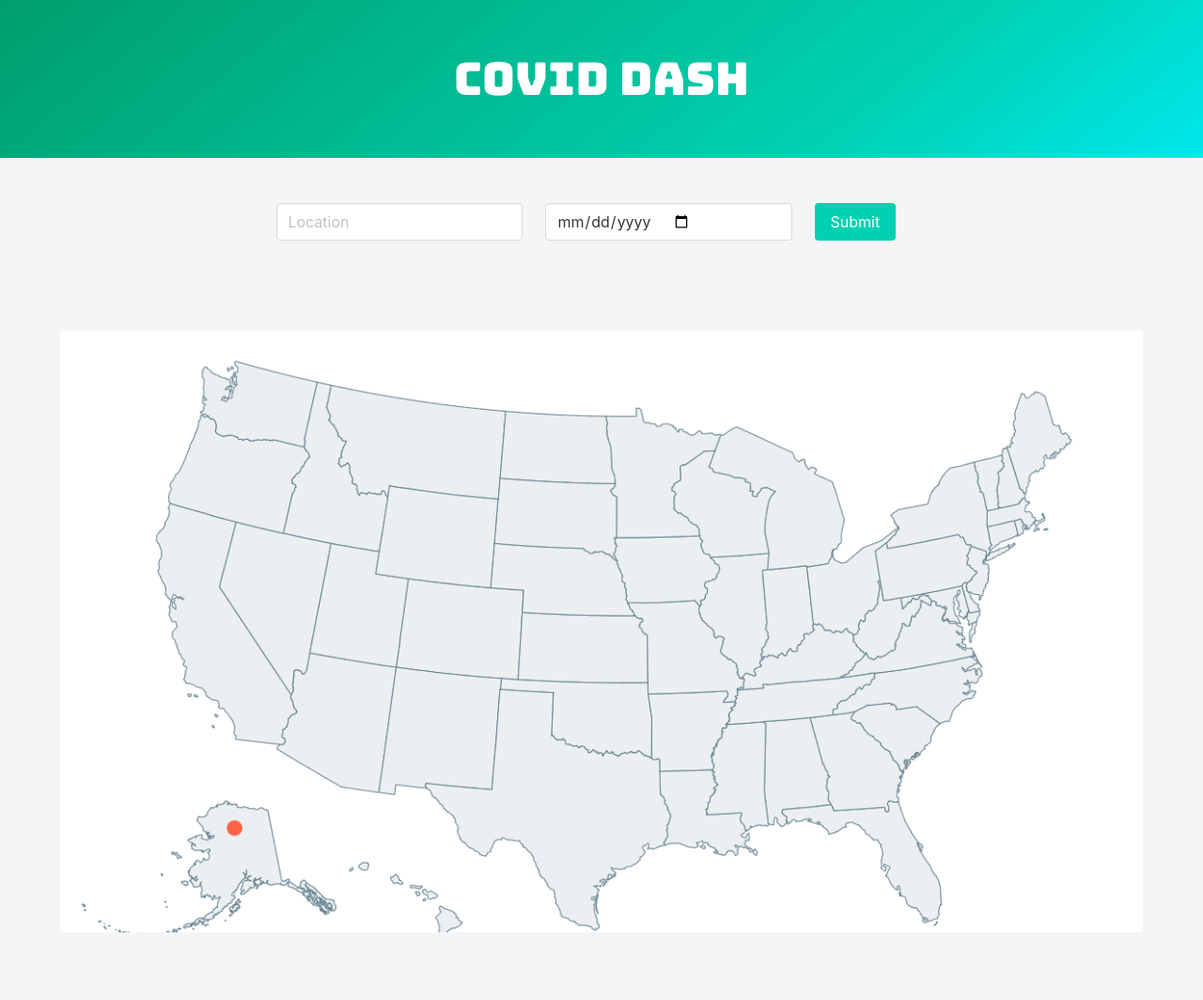
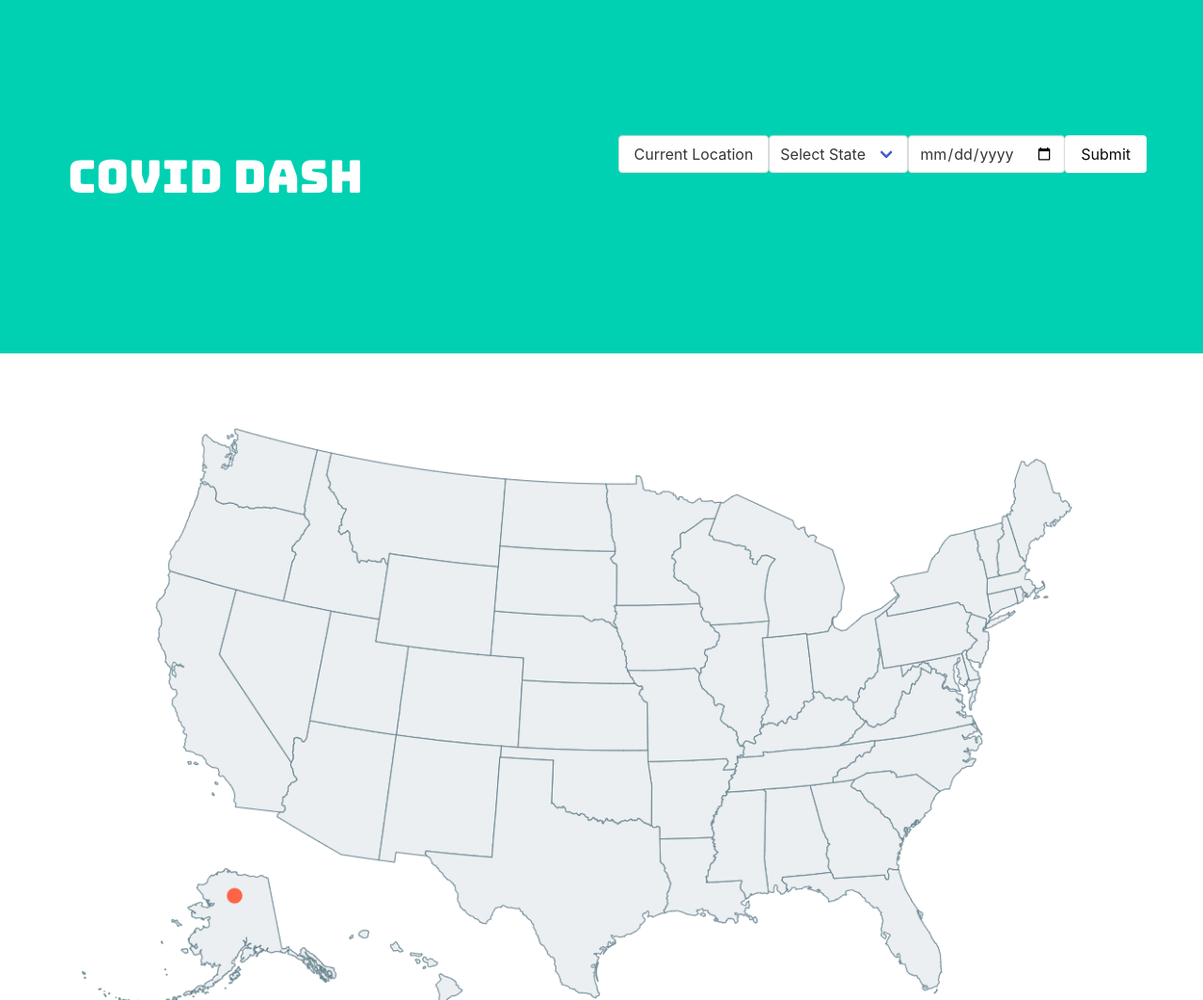
Before and after one commit to jamesravelle/covid-dash, a plain HTML site: page index.html in a window 1280 px wide. Shown: the top 1064 px of the page at 94% size. Drawn offline with nearby package versions, Linux system fonts and the light colour scheme.

Commit message:
reformatted hero, added buttons to hero, added a get location button

```diff
--- a/index.html
+++ b/index.html
@@ -21,32 +21,39 @@
   <body>
     <!-- COVID Dash hero -->
     <section class="has-background-white-ter">
-    <section class="hero is-primary is-bold">
+      <section class="hero is-primary is-medium">
+        <!-- Hero head: will stick at the top -->
         <div class="hero-body">
-        <h1 class="is-size-1 has-text-white has-text-centered" style="font-family: Bungee;">COVID Dash</h1>
+          <nav class="navbar">
+            <div class="container">
+              <div class="navbar-brand">
+                <a class="navbar-item is-size-1 has-text-white has-text-left" style="font-family: Bungee;">COVID Dash</a>
+                <span class="navbar-burger burger" data-target="navbarMenuHeroA">
+                  <span></span>
+                  <span></span>
+                  <span></span>
+                </span>
               </div>
-    </section>
-    <!-- location and date inputs and submit button -->
-    <section class="section">
-      <div class="container grid">
-        <div class="columns">
-          <!-- location input -->
-          <div class="column is-two-fifths">
-            <input id="location" class="input" type="text" placeholder="Location">
+              <!-- Hero buttons: current location, select state, date, and submit -->
+              <div id="navbarMenuHeroA" class="navbar-menu">
+                <div class="navbar-end">
+                  <button id="current-location" class="button">Current Location</button>
+                  <div class="select" id="location">
+                    <select>
+                      <option>Select State</option>
+                      <option>With options</option>
+                    </select>
                   </div>
-          <!-- date input -->
-          <div class="column is-two-fifths">
                   <input id="date" class="input" type="date">
-          </div>
-          <!-- submit button -->
-          <div class="column">
-            <div class="control">
-              <button id="submit" class="button is-primary">Submit</button>
+                  <button id="submit" class="button is-white">Submit</button>
                 </div>
               </div>
             </div>
+          </nav>
         </div>
       </section>
+    </section>
+
     <!-- map section -->
     <section class="section">
       <div class="container">
```
Lines whose indentation alone changed are shown as unchanged.
